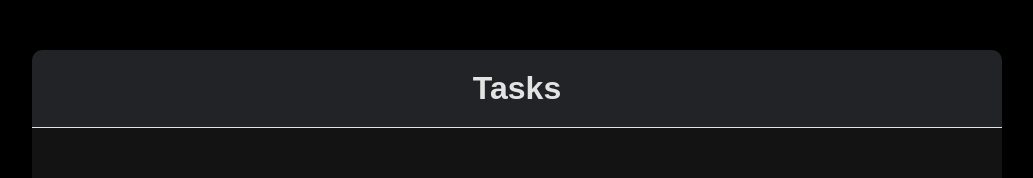
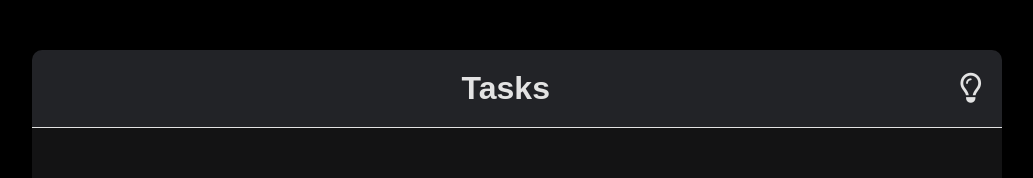
Before and after one commit to DmytroKalitventsev/react-todo, a React (Create React App) app: page / in a window 1280 px wide. Shown: the top 178 px of the page, without its empty margins (123-1156 px from the left). Built offline with nearby package versions, Linux system fonts and the light colour scheme.

Commit message:
Added a block to switch topics

```diff
--- a/src/App.jsx
+++ b/src/App.jsx
@@ -1,8 +1,9 @@
 import './styles/common.scss';
 import { useState } from 'react';
+import ToolsForTodos from './context/ToolsForTodos';
 import TodoCreator from './components/TodoCreator';
 import TodoLists from './components/TodoLists';
-import ToolsForTodos from './context/ToolsForTodos';
+import TodoHeader from './components/TodoHeader';
 
 const App = () => {
 	const [dataTodos, setDataTodos] = useState([]);
@@ -43,10 +44,11 @@ const App = () => {
 	return (
 		<div className="container">
 			<div className="todo-app">
-				<h1 className='todo-app__title'>Tasks</h1>
+
+				<TodoHeader />
 
 				<ToolsForTodos.Provider value={toolsForTodos}>
-					<TodoLists/>
+					<TodoLists />
 				</ToolsForTodos.Provider>
 
 				<TodoCreator addTodo={addTodo} />
--- /dev/null
+++ b/src/components/ThemeSwitch.jsx
@@ -0,0 +1,16 @@
+import '../styles/components/themeSwitch.scss';
+
+const switchTheme = () => {
+
+}
+
+const ThemeSwitch = () => {
+	return (
+		<div onClick={switchTheme} className='theme-switch'>
+			<i className="fa-regular fa-lightbulb"></i>
+			{/* <i className="fa-solid fa-lightbulb" style={{color: '#ffff00'}}></i> */}
+		</div>
+	);
+};
+
+export default ThemeSwitch;
--- /dev/null
+++ b/src/components/TodoHeader.jsx
@@ -0,0 +1,15 @@
+import '../styles/components/todoHeader.scss';
+import ThemeSwitch from './ThemeSwitch';
+
+const TodoHeader = () => {
+	return (
+		<div className='todo-header'>
+			<h1 className='todo-header__title'>Tasks</h1>
+
+			<ThemeSwitch />
+
+		</div>
+	);
+};
+
+export default TodoHeader;
--- a/src/components/TodoLists.jsx
+++ b/src/components/TodoLists.jsx
@@ -1,9 +1,9 @@
 import './../styles/components/todoLists.scss';
 import { useContext } from 'react';
+import ToolsForTodos from '../context/ToolsForTodos';
+import TodoList from './TodoList';
 import TodoCompleted from './TodoCompleted';
-import TodoList from './TodoList';
 import TodosEmpty from './TodosEmpty';
-import ToolsForTodos from '../context/ToolsForTodos';
 
 const TodoLists = () => {
 	const { dataTodos } = useContext(ToolsForTodos);
--- a/src/styles/common.scss
+++ b/src/styles/common.scss
@@ -24,10 +24,4 @@ body {
 	background-color: #222327;
 	border-radius: 10px;
 	height: 85vh;
-
-	&__title {
-		text-align: center;
-		padding: 20px;
-		border-bottom: 1px solid #e3e3e3;
-	}
 }
--- /dev/null
+++ b/src/styles/components/themeSwitch.scss
@@ -0,0 +1,4 @@
+.theme-switch {
+	font-size: 30px;
+	cursor: pointer;
+}
--- a/src/styles/components/todoCreator.scss
+++ b/src/styles/components/todoCreator.scss
@@ -11,7 +11,7 @@
 		padding: 0px 10px;
 		font-size: 18px;
 		background-color: #131314;
-		color: #e3e3e3;
+		color: inherit;
 	}
 
 	&__create {
--- /dev/null
+++ b/src/styles/components/todoHeader.scss
@@ -0,0 +1,12 @@
+.todo-header {
+	display: grid;
+	grid-template-columns: 1fr auto;
+	justify-content: center;
+	align-items: center;
+	border-bottom: 1px solid #e3e3e3;
+	padding: 20px;
+
+	&__title {
+		text-align: center;
+	}
+}
--- a/src/styles/components/todoTask.scss
+++ b/src/styles/components/todoTask.scss
@@ -18,7 +18,7 @@
 		height: 100%;
 		width: 100%;
 		background-color: transparent;
-		color: #e3e3e3;
+		color: inherit;
 		font-size: 16px;
 		background-color: #131314;
 		border-radius: 10px;
```
